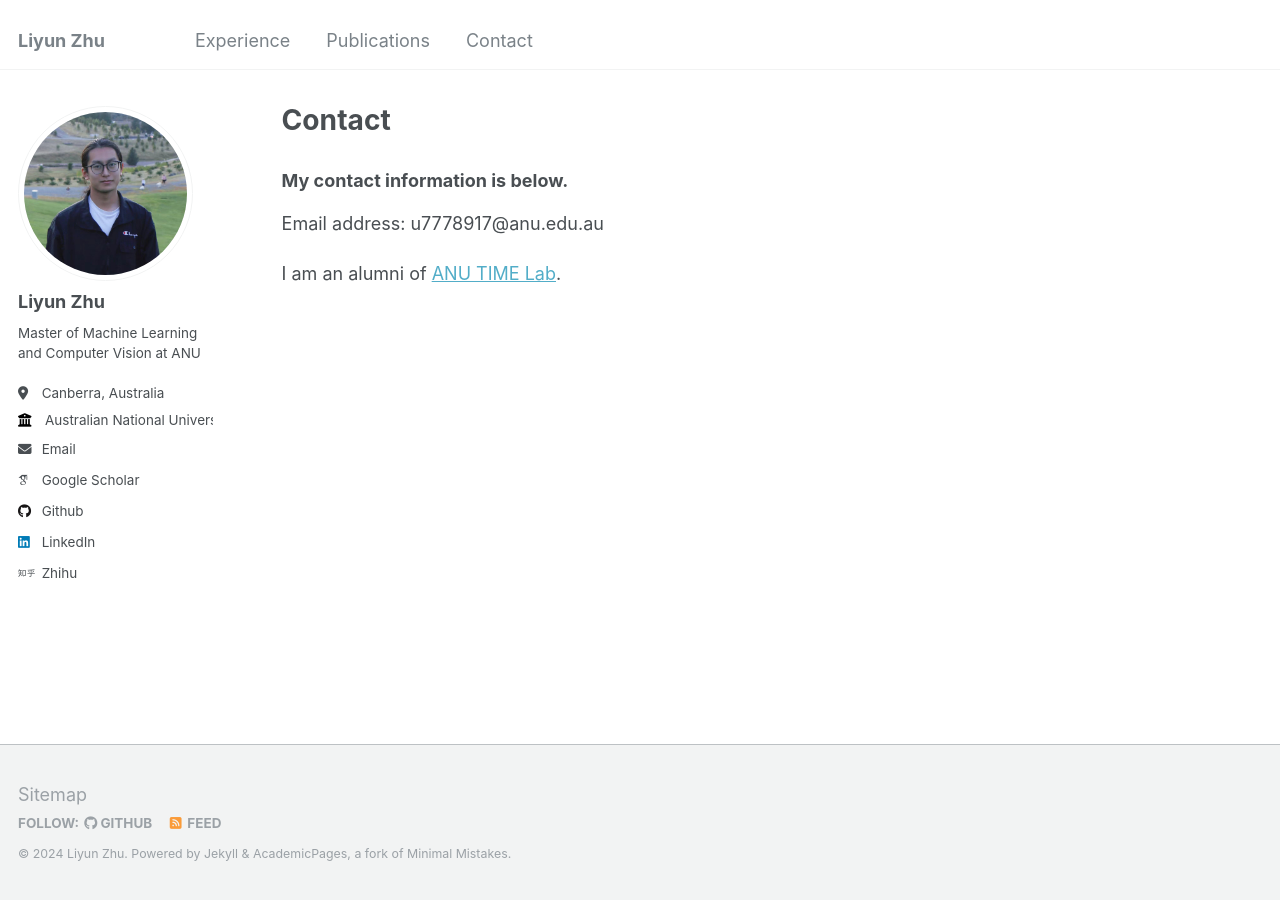
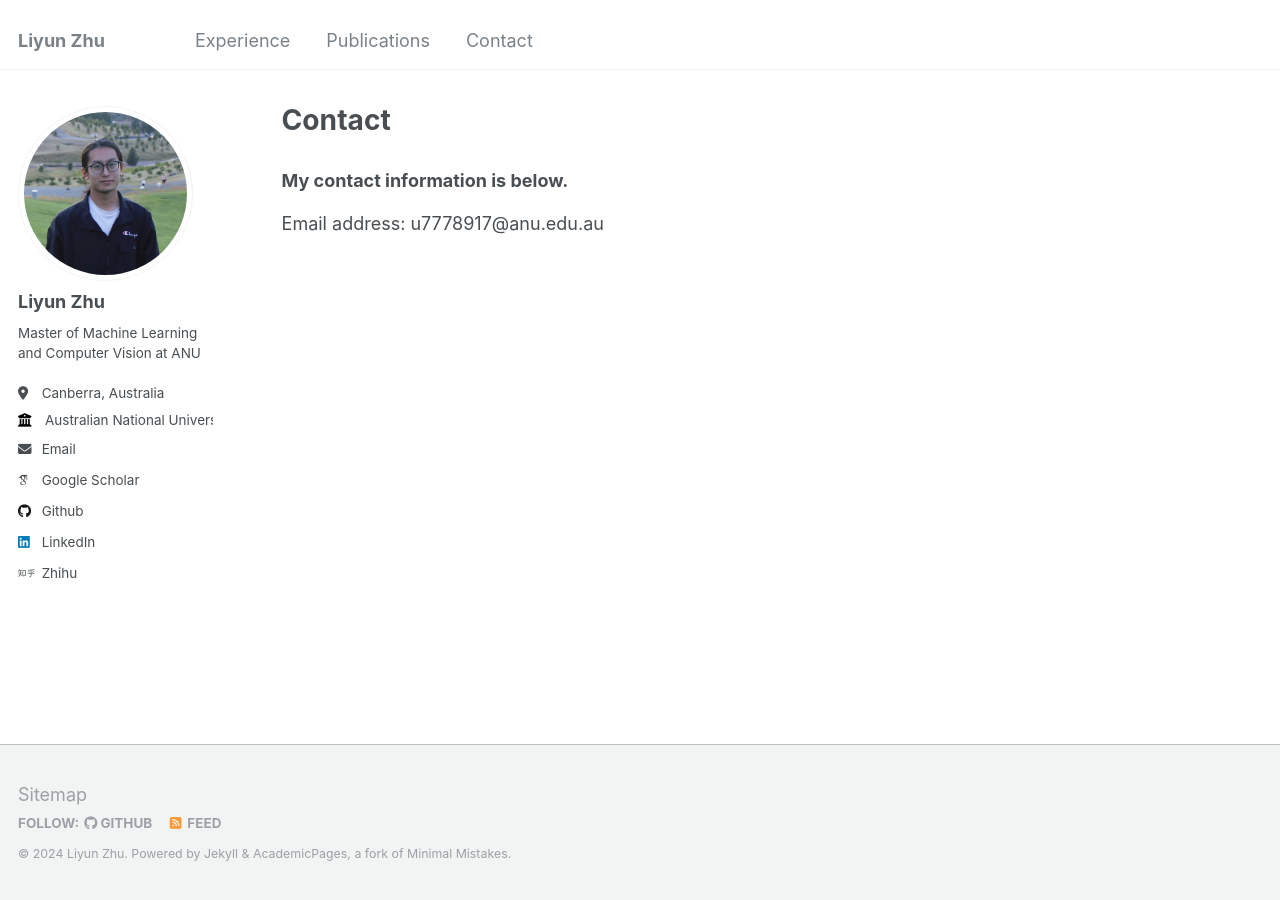
Before and after one commit to Tom-roujiang/liyun_zhu, a Jekyll site: the page built from _pages/contact.md, in a window 1280 px wide. Built offline with Jekyll 4.4.1, drawn with Linux system fonts in a browser that asks for light colours; some web fonts are replaced.

Commit message:
update contact

```diff
--- a/_pages/contact.md
+++ b/_pages/contact.md
@@ -7,5 +7,3 @@ permalink: /contact/
 ### My contact information is below.
 
 Email address:	u7778917@anu.edu.au
-
-I am an alumni of [ANU TIME Lab](https://time.anu.edu.au).
```
